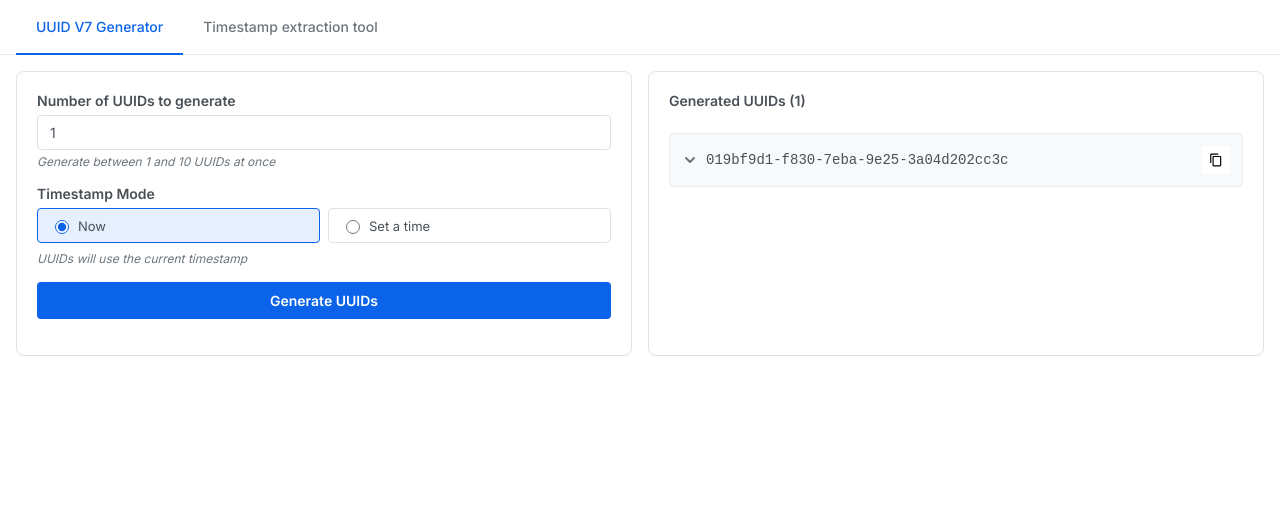
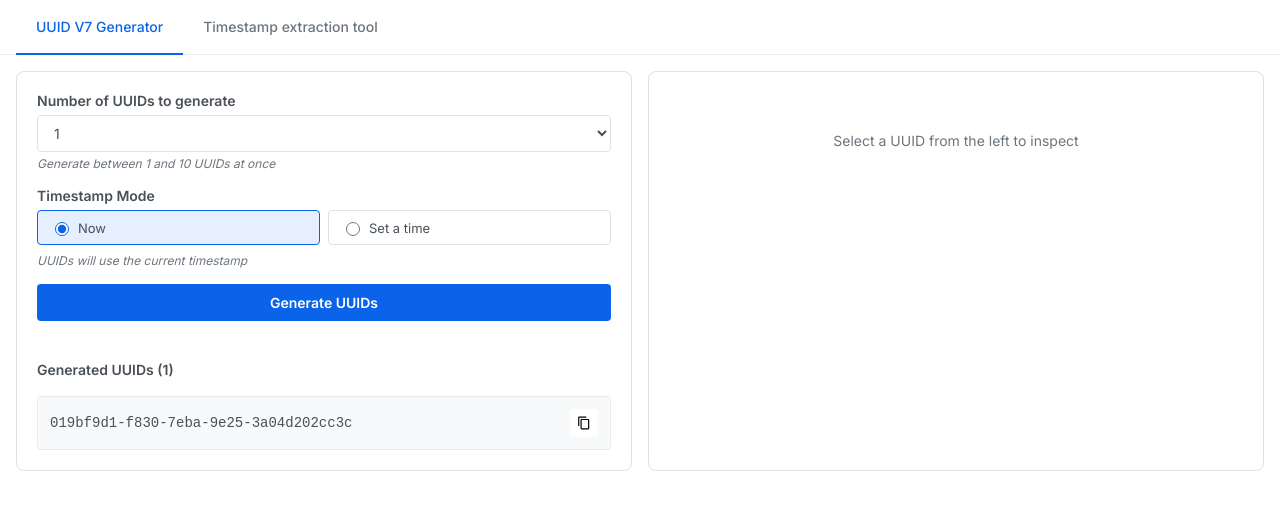
Before and after one commit to authgear/authgear-widget-uuid-v7-generator, a React (Vite) app: page / in a window 1280 px wide. Shown: the top 510 px of the page. Built offline with nearby package versions, Linux system fonts and the light colour scheme.

Commit message:
Added new commands for starting and serving the app, and refined feature descriptions.

```diff
--- a/package.json
+++ b/package.json
@@ -7,6 +7,10 @@
     "dev": "vite",
     "build": "tsc && vite build",
     "preview": "vite preview",
+    "start": "npm run build && npm run preview",
+    "serve": "node scripts/serve.js",
+    "run": "npm run build && npm run serve",
+    "open": "npm run build && open dist/index.html",
     "type-check": "tsc --noEmit"
   },
   "dependencies": {
--- /dev/null
+++ b/scripts/serve.js
@@ -0,0 +1,71 @@
+#!/usr/bin/env node
+/**
+ * Minimal static server for dist/ — no Vite, no extra deps.
+ * Run: node scripts/serve.js
+ * Then open http://127.0.0.1:8765 in your browser.
+ */
+const http = require('http');
+const fs = require('fs');
+const path = require('path');
+
+const PORT = 8765;
+const DIST = path.join(__dirname, '..', 'dist');
+
+const MIMES = {
+  '.html': 'text/html',
+  '.js': 'application/javascript',
+  '.css': 'text/css',
+  '.ico': 'image/x-icon',
+  '.json': 'application/json',
+  '.png': 'image/png',
+  '.jpg': 'image/jpeg',
+  '.svg': 'image/svg+xml',
+  '.woff2': 'font/woff2',
+};
+
+const server = http.createServer((req, res) => {
+  let p = req.url === '/' ? '/index.html' : req.url;
+  p = path.join(DIST, path.normalize(p).replace(/^(\.\.(\/|\\|$))+/, ''));
+  if (!p.startsWith(DIST)) {
+    res.writeHead(403);
+    res.end('Forbidden');
+    return;
+  }
+  fs.readFile(p, (err, data) => {
+    if (err) {
+      if (err.code === 'ENOENT') {
+        res.writeHead(404);
+        res.end('Not found');
+      } else {
+        res.writeHead(500);
+        res.end('Server error');
+      }
+      return;
+    }
+    const ext = path.extname(p);
+    const ct = MIMES[ext] || 'application/octet-stream';
+    res.setHeader('Content-Type', ct);
+    res.end(data);
+  });
+});
+
+server.listen(PORT, '127.0.0.1', () => {
+  console.log('');
+  console.log('  UUID v7 Generator is running.');
+  console.log('  Open in your browser:  http://127.0.0.1:' + PORT);
+  console.log('');
+  console.log('  If the browser shows "connection failed":');
+  console.log('  → Quit this and start the app by double-clicking run.command');
+  console.log('    in Finder (do not use Cursor\'s terminal).');
+  console.log('');
+  console.log('  Press Ctrl+C to stop.');
+  console.log('');
+});
+
+server.on('error', (err) => {
+  console.error('Could not start server:', err.message);
+  if (err.code === 'EADDRINUSE') {
+    console.error('Port ' + PORT + ' is already in use. Change PORT in scripts/serve.js');
+  }
+  process.exit(1);
+});
--- a/src/components/UUIDGenerator.tsx
+++ b/src/components/UUIDGenerator.tsx
@@ -127,9 +127,7 @@ const UUIDGenerator: React.FC = () => {
   const [copySuccess, setCopySuccess] = useState<boolean>(false);
   const [copiedUUIDIndex, setCopiedUUIDIndex] = useState<number | null>(null);
   const [error, setError] = useState<string>("");
-  const [selectedUUIDIndex, setSelectedUUIDIndex] = useState<number>(0);
-  const [inspectorExpanded, setInspectorExpanded] = useState<boolean>(false);
-  const [inspectorClickedId, setInspectorClickedId] = useState<string | null>(null);
+  const [selectedUUIDIndex, setSelectedUUIDIndex] = useState<number | null>(null);
 
   // Generate 1 UUID on component mount
   useEffect(() => {
@@ -204,9 +202,7 @@ const UUIDGenerator: React.FC = () => {
     setError("");
     setCopySuccess(false);
     setCopiedUUIDIndex(null);
-    setSelectedUUIDIndex(0);
-    setInspectorExpanded(false);
-    setInspectorClickedId(null);
+    setSelectedUUIDIndex(null);
 
     let timestamp: number | undefined = undefined;
 
@@ -333,31 +329,15 @@ const UUIDGenerator: React.FC = () => {
         }}>
           <div style={{ marginBottom: 16 }}>
             <label style={styles.label}>Number of UUIDs to generate</label>
-            <input
-              type="number"
-              min="1"
-              max="10"
+            <select
               value={count}
-              onChange={(e) => {
-                const value = parseInt(e.target.value, 10);
-                if (!isNaN(value) && value >= 1 && value <= 10) {
-                  setCount(value);
-                } else if (e.target.value === '') {
-                  // Allow empty input temporarily for better UX
-                  setCount(1);
-                }
-              }}
-              onBlur={(e) => {
-                // Ensure value is within range when input loses focus
-                const value = parseInt(e.target.value, 10);
-                if (isNaN(value) || value < 1) {
-                  setCount(1);
-                } else if (value > 10) {
-                  setCount(10);
-                }
-              }}
+              onChange={(e) => setCount(parseInt(e.target.value, 10))}
               style={styles.input}
-            />
+            >
+              {[1, 2, 3, 4, 5, 6, 7, 8, 9, 10].map((n) => (
+                <option key={n} value={n}>{n}</option>
+              ))}
+            </select>
             <div style={{
               marginTop: 4,
               fontSize: "12px",
@@ -688,23 +668,10 @@ const UUIDGenerator: React.FC = () => {
               <strong>Error:</strong> {error}
             </div>
           )}
-        </div>
 
-        {/* Right Column: Generated UUIDs Output */}
-        <div style={{
-          flex: "1 1 400px",
-          minWidth: "280px",
-          width: "100%",
-          padding: "20px",
-          border: "1px solid #dee2e6",
-          borderRadius: "8px",
-          backgroundColor: "#ffffff",
-          boxSizing: "border-box" as const,
-          display: "flex",
-          flexDirection: "column"
-        }}>
-          {generatedUUIDs.length > 0 ? (
-            <>
+          {/* Generated UUIDs List */}
+          {generatedUUIDs.length > 0 && (
+            <div style={{ marginTop: 24 }}>
               <div style={{ display: "flex", alignItems: "center", justifyContent: "space-between", marginBottom: "12px" }}>
                 <label style={styles.label}>
                   Generated UUIDs ({generatedUUIDs.length})
@@ -744,42 +711,10 @@ const UUIDGenerator: React.FC = () => {
                   </button>
                 )}
               </div>
-              <div style={styles.outputContainer}>
-                <div style={{
-                  ...styles.output,
-                  border: "none",
-                  padding: 0,
-                  backgroundColor: "transparent"
-                }}>
+              <div>
                 {generatedUUIDs.map((uuid, index) => {
                   const timestampInfo = getTimestampInfo(uuid);
                   const isSelected = selectedUUIDIndex === index;
-                    const showHighlight =
-                      isSelected && inspectorExpanded && inspectorClickedId != null;
-                    const fields = showHighlight ? getUUIDv7Fields(uuid) : null;
-                    const activeField = fields?.find((f) => f.id === inspectorClickedId) ?? null;
-                    const highlightSet = new Set<string>();
-                    if (activeField) {
-                      for (const [a, b] of activeField.ranges) {
-                        for (let i = a; i < b; i++) highlightSet.add(String(i));
-                      }
-                    }
-                    const uuidContent = showHighlight && activeField
-                      ? uuid.split("").map((ch, i) => (
-                          <span
-                            key={i}
-                            style={{
-                              padding: "1px 0",
-                              backgroundColor: highlightSet.has(String(i))
-                                ? "rgba(11, 99, 233, 0.2)"
-                                : "transparent",
-                              color: highlightSet.has(String(i)) ? "#0B63E9" : "inherit",
-                            }}
-                          >
-                            {ch}
-                          </span>
-                        ))
-                      : uuid;
                   return (
                     <div
                       key={index}
@@ -790,31 +725,17 @@ const UUIDGenerator: React.FC = () => {
                       <div
                         role="button"
                         tabIndex={0}
-                        onClick={() => {
-                          if (selectedUUIDIndex === index && inspectorExpanded) {
-                            // Clicking same UUID when Inspector is open → collapse it
-                            setInspectorExpanded(false);
-                          } else {
-                            // Clicking different UUID or Inspector is closed → select and expand
-                            setSelectedUUIDIndex(index);
-                            setInspectorExpanded(true);
-                          }
-                        }}
+                        onClick={() => setSelectedUUIDIndex(index)}
                         onKeyDown={(e) => {
                           if (e.key === "Enter" || e.key === " ") {
                             e.preventDefault();
-                            if (selectedUUIDIndex === index && inspectorExpanded) {
-                              setInspectorExpanded(false);
-                            } else {
                             setSelectedUUIDIndex(index);
-                              setInspectorExpanded(true);
-                            }
                           }
                         }}
                         style={{
                           padding: "12px",
                           backgroundColor: "#f8f9fa",
-                          border: `1px solid ${isSelected && inspectorExpanded ? "#0B63E9" : "#e9ecef"}`,
+                          border: `1px solid ${isSelected ? "#0B63E9" : "#e9ecef"}`,
                           borderRadius: "4px",
                           cursor: "pointer",
                           transition: "border-color 0.2s"
@@ -826,25 +747,6 @@ const UUIDGenerator: React.FC = () => {
                           gap: "8px",
                           marginBottom: timestampInfo ? "8px" : "0"
                         }}>
-                          <span
-                            style={{
-                              display: "inline-flex",
-                              alignItems: "center",
-                              flexShrink: 0,
-                              color: inspectorExpanded && isSelected ? "#0B63E9" : "#6c757d",
-                            }}
-                            title={inspectorExpanded && isSelected ? "Hide details" : "See more details"}
-                          >
-                            {inspectorExpanded && isSelected ? (
-                              <svg width="16" height="16" viewBox="0 0 16 16" fill="none" xmlns="http://www.w3.org/2000/svg">
-                                <path d="M4 10L8 6L12 10" stroke="currentColor" strokeWidth="2" strokeLinecap="round" strokeLinejoin="round"/>
-                              </svg>
-                            ) : (
-                              <svg width="16" height="16" viewBox="0 0 16 16" fill="none" xmlns="http://www.w3.org/2000/svg">
-                                <path d="M4 6L8 10L12 6" stroke="currentColor" strokeWidth="2" strokeLinecap="round" strokeLinejoin="round"/>
-                              </svg>
-                            )}
-                          </span>
                           <code style={{
                             fontSize: "14px",
                             color: "#495057",
@@ -852,7 +754,7 @@ const UUIDGenerator: React.FC = () => {
                             flex: 1,
                             wordBreak: "break-all" as const
                           }}>
-                            {uuidContent}
+                            {uuid}
                           </code>
                           <button
                             onClick={(e) => {
@@ -889,37 +791,109 @@ const UUIDGenerator: React.FC = () => {
                           </div>
                         )}
                       </div>
-                      {inspectorExpanded && isSelected && (
-                        <div style={{ marginTop: "12px" }}>
-                          <UUIDInspector
-                            uuid={uuid}
-                            activeFieldId={inspectorClickedId}
-                            onFieldClick={(id) => setInspectorClickedId((prev) => (prev === id ? null : id))}
-                          />
-                        </div>
-                      )}
                     </div>
                   );
                 })}
               </div>
             </div>
-            </>
+          )}
+        </div>
+
+        {/* Right Column: UUID Inspector */}
+        <div style={{
+          flex: "1 1 400px",
+          minWidth: "280px",
+          width: "100%",
+          padding: "20px",
+          border: "1px solid #dee2e6",
+          borderRadius: "8px",
+          backgroundColor: "#ffffff",
+          boxSizing: "border-box" as const,
+          display: "flex",
+          flexDirection: "column"
+        }}>
+          {selectedUUIDIndex !== null && generatedUUIDs[selectedUUIDIndex] ? (
+            (() => {
+              const uuid = generatedUUIDs[selectedUUIDIndex!];
+              if (!uuid) return null;
+              const fields = getUUIDv7Fields(uuid);
+              // Map each character index to field indices (can have multiple for overlapping)
+              const FIELD_COLORS = [
+                "rgba(11, 99, 233, 0.25)",   // timestamp – blue
+                "rgba(34, 197, 94, 0.25)",   // version – green
+                "rgba(234, 179, 8, 0.3)",    // rand 12 – yellow
+                "rgba(249, 115, 22, 0.3)",   // variant – orange
+                "rgba(20, 184, 166, 0.25)",  // random 62 – teal
+              ];
+              const charToFieldIndices: number[][] = new Array(uuid.length).fill(null).map(() => []);
+              if (fields) {
+                fields.forEach((f, idx) => {
+                  for (const [a, b] of f.ranges) {
+                    for (let i = a; i < b; i++) {
+                      const arr = charToFieldIndices[i];
+                      if (arr && !arr.includes(idx)) {
+                        arr.push(idx);
+                      }
+                    }
+                  }
+                });
+              }
+              const uuidContent = uuid.split("").map((ch, i) => {
+                const fieldIndices = charToFieldIndices[i] || [];
+                let bg: string = "transparent";
+
+                if (fieldIndices.length === 1 && fieldIndices[0] !== undefined) {
+                  // Single field - solid color
+                  const color = FIELD_COLORS[fieldIndices[0] % FIELD_COLORS.length];
+                  bg = color || "transparent";
+                } else if (fieldIndices.length > 1) {
+                  // Multiple fields - use gradient
+                  const colors = fieldIndices
+                    .map(fi => FIELD_COLORS[fi % FIELD_COLORS.length])
+                    .filter((c): c is string => !!c);
+                  if (colors.length > 0) {
+                    bg = `linear-gradient(to bottom, ${colors.join(", ")})`;
+                  }
+                }
+
+                return (
+                  <span
+                    key={i}
+                    style={{
+                      padding: "1px 0",
+                      background: bg,
+                      color: fieldIndices.length > 0 ? "#1e293b" : "inherit",
+                    }}
+                  >
+                    {ch}
+                  </span>
+                );
+              });
+              return (
+                <div>
+                  <code style={{
+                    fontSize: "14px",
+                    color: "#495057",
+                    fontFamily: "monospace",
+                    display: "block",
+                    marginBottom: "16px",
+                    wordBreak: "break-all" as const
+                  }}>
+                    {uuidContent}
+                  </code>
+                  <UUIDInspector uuid={uuid} />
+                </div>
+              );
+            })()
           ) : (
-            <>
-              <label style={styles.label}>Generated UUIDs</label>
             <div style={{
-                marginTop: "12px",
               padding: "40px 16px",
-                border: "1px dashed #dee2e6",
-                borderRadius: "4px",
-                backgroundColor: "#f8f9fa",
               textAlign: "center" as const,
               color: "#6c757d",
               fontSize: "14px"
             }}>
-                No UUIDs generated yet
+              Select a UUID from the left to inspect
             </div>
-            </>
           )}
         </div>
       </div>
--- a/src/components/UUIDInspector.tsx
+++ b/src/components/UUIDInspector.tsx
@@ -1,5 +1,14 @@
 import React, { useMemo } from "react";
 import { getUUIDv7Fields } from "../utils/uuidUtils";
+
+/** Match colors used in UUID highlight (timestamp, version, rand12, variant, random62) */
+const FIELD_COLORS = [
+  "rgba(11, 99, 233, 0.25)",   // timestamp – blue
+  "rgba(34, 197, 94, 0.25)",   // version – green
+  "rgba(234, 179, 8, 0.3)",    // rand 12 – yellow
+  "rgba(249, 115, 22, 0.3)",   // variant – orange
+  "rgba(20, 184, 166, 0.25)",  // random 62 – teal
+];
 
 const styles = {
   panel: {
@@ -15,24 +24,24 @@ const styles = {
     flexDirection: "column" as const,
     gap: 8,
   } as React.CSSProperties,
-  fieldRow: (active: boolean) =>
+  fieldRow: (color: string) =>
     ({
       display: "flex",
-      flexWrap: "wrap" as const,
-      gap: 8,
-      alignItems: "center",
+      flexDirection: "column" as const,
+      gap: 4,
       padding: "10px 12px",
       borderRadius: 6,
-      border: `1px solid ${active ? "rgba(11, 99, 233, 0.35)" : "#e9ecef"}`,
-      backgroundColor: active ? "rgba(11, 99, 233, 0.04)" : "#fff",
-      cursor: "pointer",
-      transition: "all 0.15s",
+      borderLeft: `4px solid ${color}`,
+      backgroundColor: "#fff",
+      border: "1px solid #e9ecef",
     }) as React.CSSProperties,
   fieldName: {
     fontWeight: 600,
     fontSize: 13,
     color: "#212529",
-    flex: "1 1 100%",
+    display: "flex",
+    alignItems: "center",
+    gap: 6,
   } as React.CSSProperties,
   fieldMeta: {
     fontSize: 12,
@@ -45,21 +54,15 @@ const styles = {
     fontFamily: "monospace",
     wordBreak: "break-all" as const,
     width: "100%",
-    marginTop: 4,
+    marginTop: 2,
   } as React.CSSProperties,
 };
 
 interface UUIDInspectorProps {
   uuid: string;
-  activeFieldId: string | null;
-  onFieldClick: (id: string | null) => void;
 }
 
-export default function UUIDInspector({
-  uuid,
-  activeFieldId,
-  onFieldClick,
-}: UUIDInspectorProps) {
+export default function UUIDInspector({ uuid }: UUIDInspectorProps) {
   const fields = useMemo(() => getUUIDv7Fields(uuid), [uuid]);
 
   if (!fields || fields.length === 0) {
@@ -75,30 +78,27 @@ export default function UUIDInspector({
   return (
     <div style={styles.panel}>
       <div style={{ fontSize: 12, color: "#6c757d", marginBottom: 12, fontStyle: "italic" }}>
-        Click a field to highlight it in the UUID above and see bit-level details.
+        Field colors match the segments in the UUID above.
       </div>
       <div style={styles.fieldList}>
-        {fields.map((f) => {
-          const active = f.id === activeFieldId;
+        {fields.map((f, idx) => {
+          const color: string = FIELD_COLORS[idx % FIELD_COLORS.length] ?? "rgba(11, 99, 233, 0.25)";
           return (
-            <div
-              key={f.id}
-              style={styles.fieldRow(active)}
-              onClick={() => onFieldClick(active ? null : f.id)}
-              role="button"
-              tabIndex={0}
-              onKeyDown={(e) => {
-                if (e.key === "Enter" || e.key === " ") {
-                  e.preventDefault();
-                  onFieldClick(active ? null : f.id);
-                }
-              }}
-            >
-              <div style={styles.fieldName}>{f.name}</div>
+            <div key={f.id} style={styles.fieldRow(color)}>
+              <div style={styles.fieldName}>
+                <span style={{
+                  width: 10,
+                  height: 10,
+                  borderRadius: 2,
+                  backgroundColor: color,
+                  flexShrink: 0
+                }} />
+                <span>{f.name}</span>
+              </div>
               <div style={styles.fieldMeta}>
                 {f.bits} bits · hex: {f.hex}
               </div>
-              {active && <div style={styles.fieldBinary}>binary: {f.binary}</div>}
+              <div style={styles.fieldBinary}>binary: {f.binary}</div>
             </div>
           );
         })}
```
Also changed, not shown: vite.config.ts (+9 -1 lines), 1 other file (tests, documents, lock files or other folders). Lines whose indentation alone changed are shown as unchanged.
